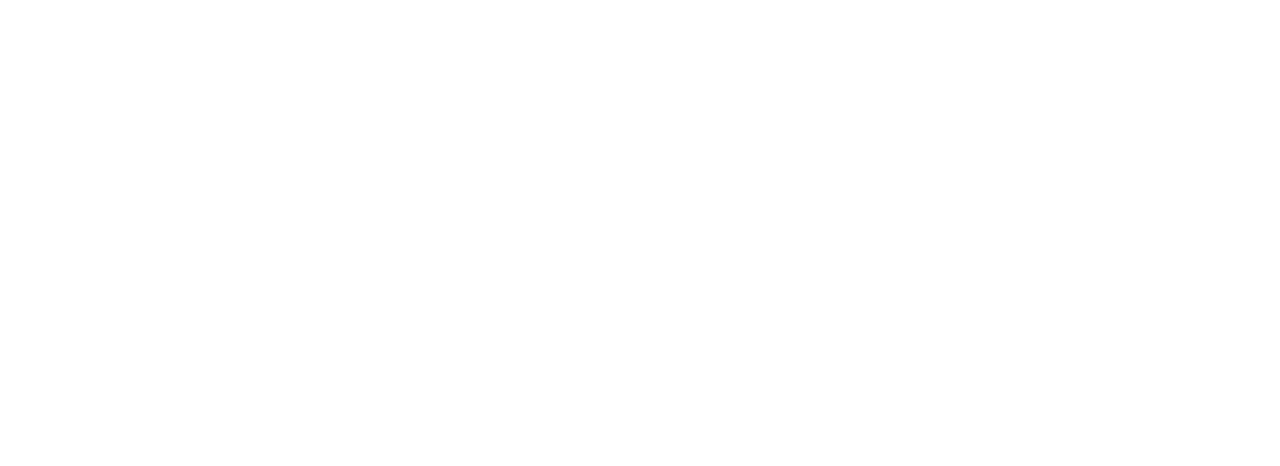
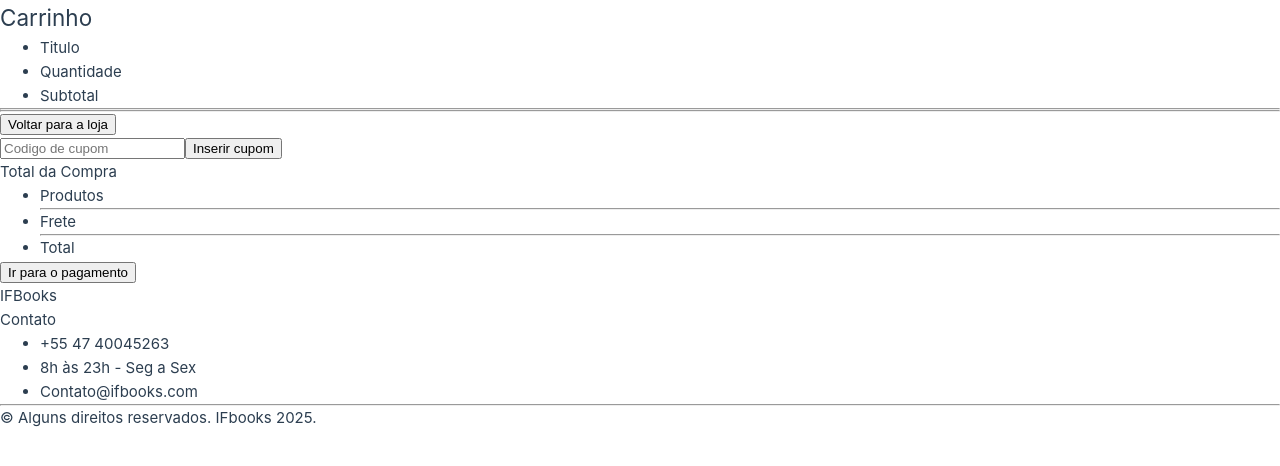
Before and after one commit to GabrielaSenderski/Projeto-Loja, a Vue app: page / in a window 1280 px wide. Shown: the top 466 px of the page. Built offline with nearby package versions, Linux system fonts and the light colour scheme.

Commit message:
FEAT: Criação da pagina do carrinho

```diff
--- a/src/App.vue
+++ b/src/App.vue
@@ -1,9 +1,64 @@
-<script setup>
+  <script setup>
 
 </script>
 
 <template>
 
+<section>
+
+</section>
+<main>
+
+<section class="carrinho">
+  <h2>Carrinho</h2>
+  <div>
+    <ul>
+      <li>Titulo</li>
+      <li>Quantidade</li>
+      <li>Subtotal</li>
+    </ul>
+    <hr>
+
+
+    <hr>
+
+
+  </div>
+</section>
+<section>
+  <button>Voltar para a loja</button>
+  <div>
+    <input type="text" placeholder="Codigo de cupom">
+    <button>Inserir cupom</button>
+  </div>
+  <div>
+    <h4>Total da Compra</h4>
+    <ul>
+      <li>Produtos</li>
+      <hr>
+      <li>Frete</li>
+      <hr>
+      <li>Total</li>
+    </ul>
+    <button>Ir para o pagamento</button>
+  </div>
+</section>
+</main>
+<footer>
+  <div>
+  IFBooks
+</div>
+<div>
+  Contato
+  <ul>
+    <li>+55 47 40045263</li>
+    <li>8h às 23h - Seg a Sex</li>
+    <li>Contato@ifbooks.com</li>
+  </ul>
+</div>
+<hr>
+<p>&copy; Alguns direitos reservados. IFbooks 2025.</p>
+</footer>
 </template>
 
 <style scoped>
```
